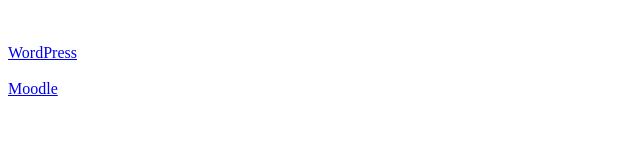
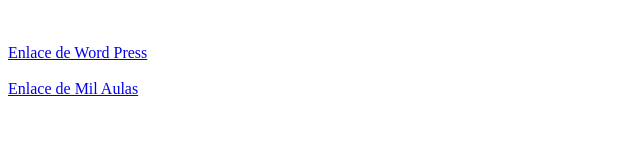
Before and after one commit to miguel-aguedo/prueba1, a plain HTML site: page index.html in a window 1280 px wide. Shown: the whole page, without its empty margins (0-640 px from the left). Drawn offline with Linux system fonts and the light colour scheme.

Commit message:
Update index.html

```diff
--- a/index.html
+++ b/index.html
@@ -1,11 +1,13 @@
 <html>
 <head>
-    <title>React</title>
+    <meta charset="UTF-8">
+    <meta name="viewport" content="width=device-width, initial-scale=1.0">
+    <title>Document</title>
 </head>
 <body>
     <a href="https://reactjs.org"> </a>  <br> </br>
-     <a href="http://www.dtodo.infinityfreeapp.com/elementor-46/"> WordPress </a><br> </br>
-        <a href="https://dtodo2022.milaulas.com/course/view.php?id=2"> Moodle </a><br> </br>
+     <a href="http://www.misitioep20.infinityfreeapp.com/">  Enlace de Word Press</a><br> </br>
+        <a href="https://talleres0820.milaulas.com/">Enlace de  Mil Aulas </a><br> </br>
 
 </body>
 </html>
```
